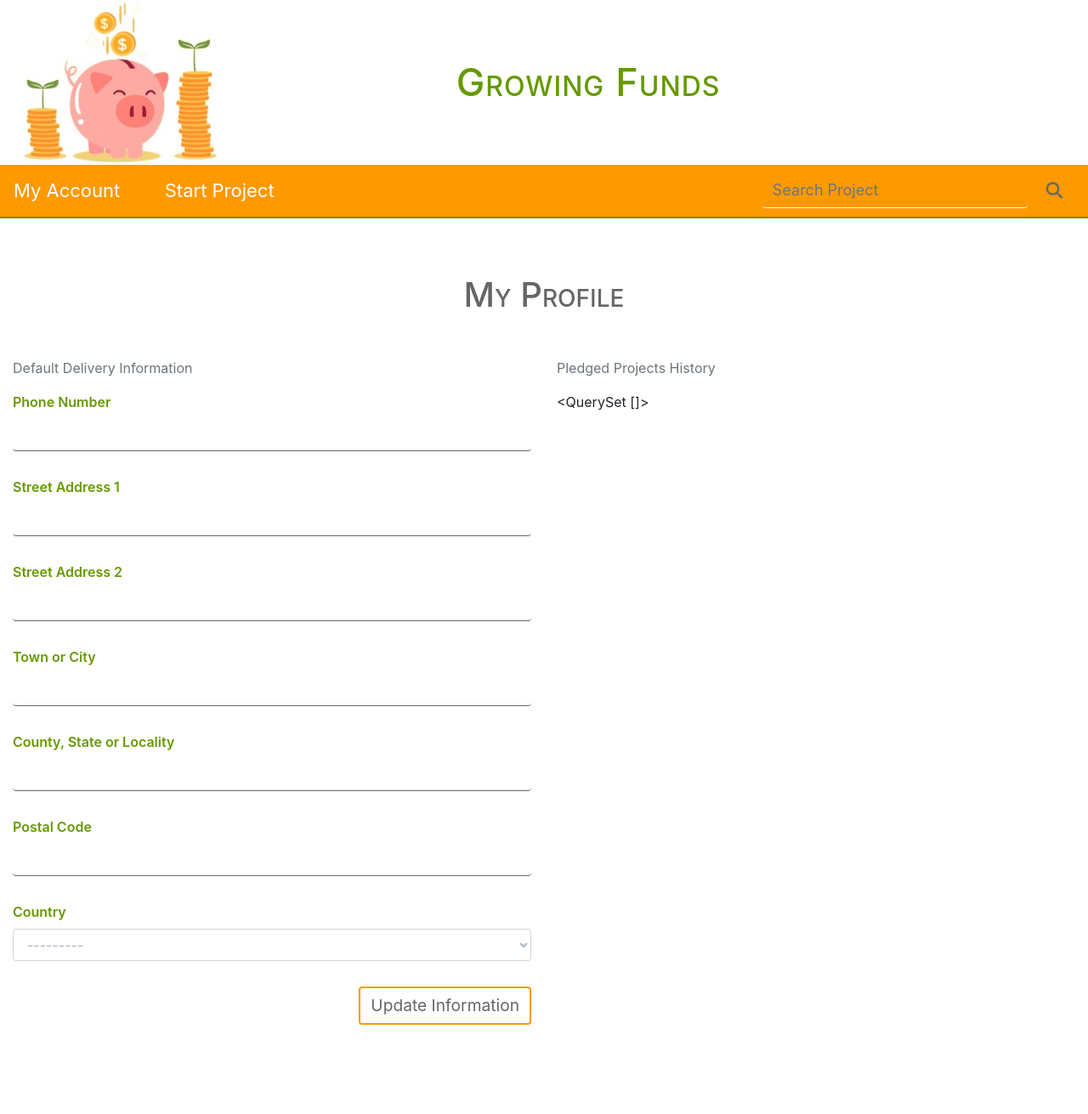
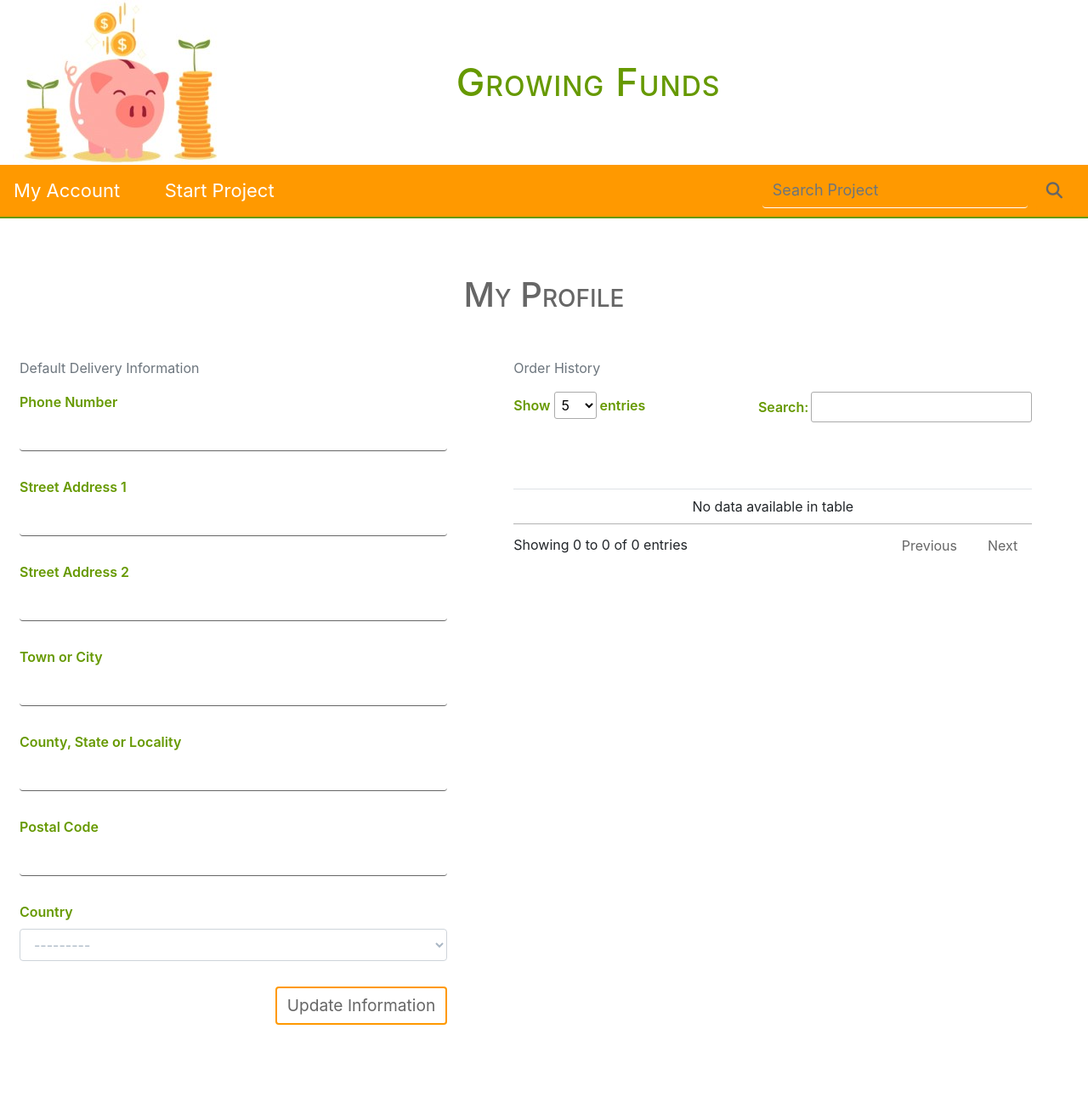
Before and after one commit to rory81/growing_funds, a Django app: page /profile/ in a window 1280 px wide. Shown: the whole page at 85% size. Run offline with Django 3.2, Linux system fonts and the light colour scheme; the visitor is signed in with stand-in values (Sample User, id 1); data comes from the database, SQL or seed files in the repository; data that the repository does not hold is empty; some libraries are stand-ins or nearby versions.

Commit message:
added order_history and started with adding user when creating project

```diff
--- a/checkout/models.py
+++ b/checkout/models.py
@@ -2,6 +2,7 @@ from django.db import models
 import uuid  # to create order_number
 from projects.models import Project
 from django.conf import settings
+from datetime import datetime
 from django_countries.fields import CountryField
 from profiles.models import UserProfile
 
@@ -13,7 +14,7 @@ REWARDS = (
 )
 
 class Order(models.Model):
-    user = models.ForeignKey(UserProfile, on_delete=models.SET_NULL, null=True, blank=True, related_name='orders')
+    user_profile = models.ForeignKey(UserProfile, on_delete=models.SET_NULL, null=True, blank=True, related_name='orders')
     order_number = models.CharField(max_length=32, null=False, editable=False)
     full_name = models.CharField(max_length=50, null=False, blank=False)
     email = models.EmailField(max_length=254, null=False, blank=False)
@@ -24,7 +25,7 @@ class Order(models.Model):
     street_address1 = models.CharField(max_length=80, null=False, blank=False)
     street_address2 = models.CharField(max_length=80, null=True, blank=True)
     county = models.CharField(max_length=80, null=True, blank=True)
-    date = models.DateTimeField(auto_now_add=True)
+    date = models.DateTimeField(default=datetime.now)
     project = models.ForeignKey(Project, null=True, blank=False, on_delete=models.CASCADE)
     reward = models.CharField(max_length=9, choices=REWARDS, default="Nothing")
     amount_pledged = models.DecimalField(max_digits=100, decimal_places=2, null=False, default=1)
--- a/profiles/templates/profile.html
+++ b/profiles/templates/profile.html
@@ -9,7 +9,7 @@
 		</div>
 	</div>
 	<div class="row">
-		<div class="col-12 col-lg-6">
+		<div class="col-12 col-lg-5 ml-2">
             <p class="text-muted">Default Delivery Information</p>
             <form class="mt-3" action="{% url 'profile' %}" method="POST" id="profile-update-form">
                 {% csrf_token %}
@@ -18,12 +18,34 @@
             </form>
 		</div>
 
-        <div class="col-12 col-lg-6">
-            <p class="text-muted">Pledged Projects History</p>
-            {{ orders }}
+        <div class="col-12 col-lg-6 ml-5">
+            <p class="text-muted">Order History</p>
+            <table id="myHistoryTable" class="table fixed" style="width:100%">
+                <thead>
+                    <tr>
+                        <th >Order Number</th>
+                        <th>Date</th>
+                        <th>Project</th>
+                        <th>Amount Pledged</th>
+                    </tr>
+                </thead>
+                <tbody>
+                    {% for order in orders|dictsortreversed:"date"%}
+                    <tr>
+                        <td title="{{ order.order_number }}">{{ order.order_number }}</td>
+                        <td> {{ order.date|date:"d-m-Y" }}</td>
+                        <td title="{{ order.project }}">
+                                {{ order.project|truncatewords:5}}
+                        </td>
+                        <td> {{ order.amount_pledged }}</td>
+                    </tr>
+                    {% endfor%}
+                </tbody>
+            </table>
 
 		</div>
-	</div></div>
+	</div>
+</div>
 
 {% endblock %}
 {% block postloadjs %}
--- a/profiles/views.py
+++ b/profiles/views.py
@@ -1,5 +1,7 @@
 from django.shortcuts import render, get_object_or_404
 from .models import UserProfile
+from projects.models import Project
+from checkout.models import Order
 from .forms import UserProfileForm
 from django.contrib import messages
 
--- a/projects/admin.py
+++ b/projects/admin.py
@@ -3,7 +3,7 @@ from .models import Project, Category
 
 
 class ProjectAdmin(admin.ModelAdmin):
-    readonly_fields = ('created_date', 'user')
+    readonly_fields = ('created_date', 'user_profile')
     list_display = (
         'title',
         'image',
--- a/projects/models.py
+++ b/projects/models.py
@@ -24,7 +24,7 @@ class Project(models.Model):
     """
     Content Project
     """
-    user = models.ForeignKey(UserProfile, on_delete=models.SET("deleted_user"), null=True, blank=True, related_name='projects')
+    user_profile = models.ForeignKey(UserProfile, on_delete=models.SET("deleted_user"), null=True, blank=True, related_name='projects')
     title = models.CharField(max_length=90, blank=False, null=False)
     image = models.ImageField(upload_to="img", blank=True, null=True)
     category = models.ForeignKey('Category', blank=False, null=True, on_delete=models.SET_NULL)
--- a/static/css/custom.css
+++ b/static/css/custom.css
@@ -70,11 +70,6 @@ hr.bar-end{
     margin-top: 0px;
 }
 
-/*MESSAGES*/
-.table{
-    display: table;
-    margin: 0 auto;
-}
 
 /*FORMS*/
 
@@ -350,11 +345,18 @@ th{
     visibility: hidden;
 }
 
-#myTable_wrapper{
+#myTable_wrapper, #myHistoryTable_wrapper{
     margin: auto
 }
 
-table.fixed {table-layout:fixed; width:100%;}/*Setting the table width is important!*/
-table.fixed td {overflow:hidden;}/*Hide text outside the cell.*/
-table.fixed td:nth-of-type(1) {width:10%;}/*Setting the width of column 1.*/
-table.fixed td:nth-of-type(2) {width:90%;}/*Setting the width of column 2.*/
+#myTable.table.fixed {table-layout:fixed; width:100%;}/*Setting the table width is important!*/
+#myTable.table.fixed td {overflow:hidden;}/*Hide text outside the cell.*/
+#myTable.table.fixed td:nth-of-type(1) {width:10%;}/*Setting the width of column 1.*/
+#myTable.table.fixed td:nth-of-type(2) {width:90%;}/*Setting the width of column 2.*/
+
+#myHistoryTable.table.fixed {table-layout:fixed; width:100%;}/*Setting the table width is important!*/
+#myHistoryTable.fixed td {overflow:hidden;}/*Hide text outside the cell.*/
+#myHistoryTable.fixed td:nth-of-type(1) {width:80;}/*Setting the width of column 1.*/
+#myHistoryTable.fixed td:nth-of-type(2) {width:10%;}/*Setting the width of column 2.*/
+#myHistoryTable.fixed td:nth-of-type(3) {width:5%;}/*Setting the width of column 3.*/
+#myHistoryTable.fixed td:nth-of-type(4) {width:5%;}/*Setting the width of column 4.*/
--- /dev/null
+++ b/static/js/datatables.js
@@ -0,0 +1,14 @@
+$(document).ready(function() {
+    $('#myTable').dataTable({
+        "pageLength":5,
+        "lengthMenu":[5,10,25,50]
+    });
+} );
+
+
+$(document).ready(function() {
+    $('#myHistoryTable').dataTable({
+        "pageLength":5,
+        "lengthMenu":[5,10,25,50]
+    });
+} );
--- a/templates/base.html
+++ b/templates/base.html
@@ -74,12 +74,11 @@
 </header>
 <!--Messages-->
 {% if messages %}
-<div class="justify-content-center">
-    <ul class="messages">
-        {% for message in messages %}
-        <li class="text-danger"> {{ message }} </li>
-        {% endfor %}
-    </ul>
+<ul class="messages">
+    {% for message in messages %}
+    <li class="text-danger"> {{ message }} </li>
+    {% endfor %}
+</ul>
 {% endif %}
 <main>
 {% block content %}
@@ -97,19 +96,13 @@
 			integrity="sha384-wfSDF2E50Y2D1uUdj0O3uMBJnjuUD4Ih7YwaYd1iqfktj0Uod8GCExl3Og8ifwB6" crossorigin="anonymous">
 		</script>
 		<script src="https://kit.fontawesome.com/059bd5e7b7.js" crossorigin="anonymous"></script>
-		<script>
-			$(document).ready(function() {
-				$('#myTable').dataTable({
-					"pageLength":5,
-					"lengthMenu":[5,10,25,50]
-				});
-			} );
-		</script>
+        <script type="text/javascript" src="{% static 'js/datatables.js' %}"></script>
 		<script src="https://js.stripe.com/v3/"></script>
 
 	{% endblock %}
 	{% block postloadjs%}
 	{% endblock %}
+
 </body>
 
 </html>
```
Also changed, not shown: checkout/admin.py (+11 -9 lines), checkout/views.py (+23 -6 lines), projects/views.py (+4 -4 lines), checkout/migrations/0010_auto_20200729_1523.py (added), checkout/migrations/0011_auto_20200729_1545.py (added), media/img/magic_puzzles_fsu6rWz.png (added), media/img/magic_puzzles_hi4xKos.png (added), media/img/memento_mori_tROEDZi.jpg (added), projects/migrations/0044_auto_20200729_1545.py (added).
